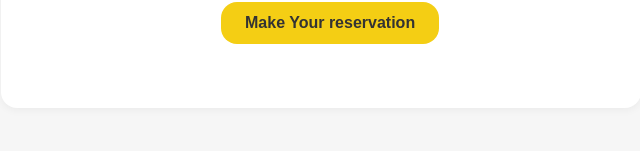
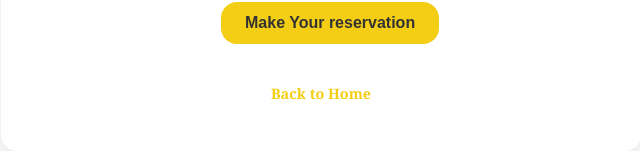
Before and after one commit to Suki1207/little-lemon-home-booking, a React (Create React App) app: page /booking in a window 1280 px wide. Shown: the part 969-1120 px from the top of the page, without its empty margins (319-959 px from the left). Built offline with nearby package versions, Linux system fonts and the light colour scheme.

Commit message:
Create back home button in Booking page

```diff
--- a/src/components/Header.jsx
+++ b/src/components/Header.jsx
@@ -17,7 +17,7 @@ const Header = () => {
             <Link to="/home">Home</Link>
           </li>
           <li>
-            <a href="#specials">Specials</a>
+            <Link to="/home">Specials</Link>
           </li>
           <li>
             <Link to="/booking" target="_blank" rel="noopener noreferrer">
--- a/src/pages/booking/Booking.css
+++ b/src/pages/booking/Booking.css
@@ -73,3 +73,17 @@
 .booking-container input[type="submit"]:hover {
   opacity: 0.8;
 }
+
+.back-home-btn {
+  color: #f4ce14;
+  text-decoration: none;
+  font-size: 0.9rem;
+  font-weight: 600;
+  margin-top: 24px;
+  cursor: pointer;
+  transition: opacity 0.2s;
+}
+
+.back-home-btn:hover {
+  opacity: 0.8;
+}
--- a/src/pages/booking/Booking.jsx
+++ b/src/pages/booking/Booking.jsx
@@ -1,5 +1,8 @@
 import React, { useReducer, useState } from "react";
+import { Link } from "react-router-dom";
+
 import Header from "../../components/Header";
+
 import "./Booking.css";
 
 const initialTimes = ["17:00", "18:00", "19:00", "20:00", "21:00", "22:00"];
@@ -84,6 +87,9 @@ const Booking = () => {
             </select>
             <input type="submit" value="Make Your reservation" />
           </form>
+          <Link to="/home" className="back-home-btn">
+            Back to Home
+          </Link>
         </div>
       </section>
     </>
```
